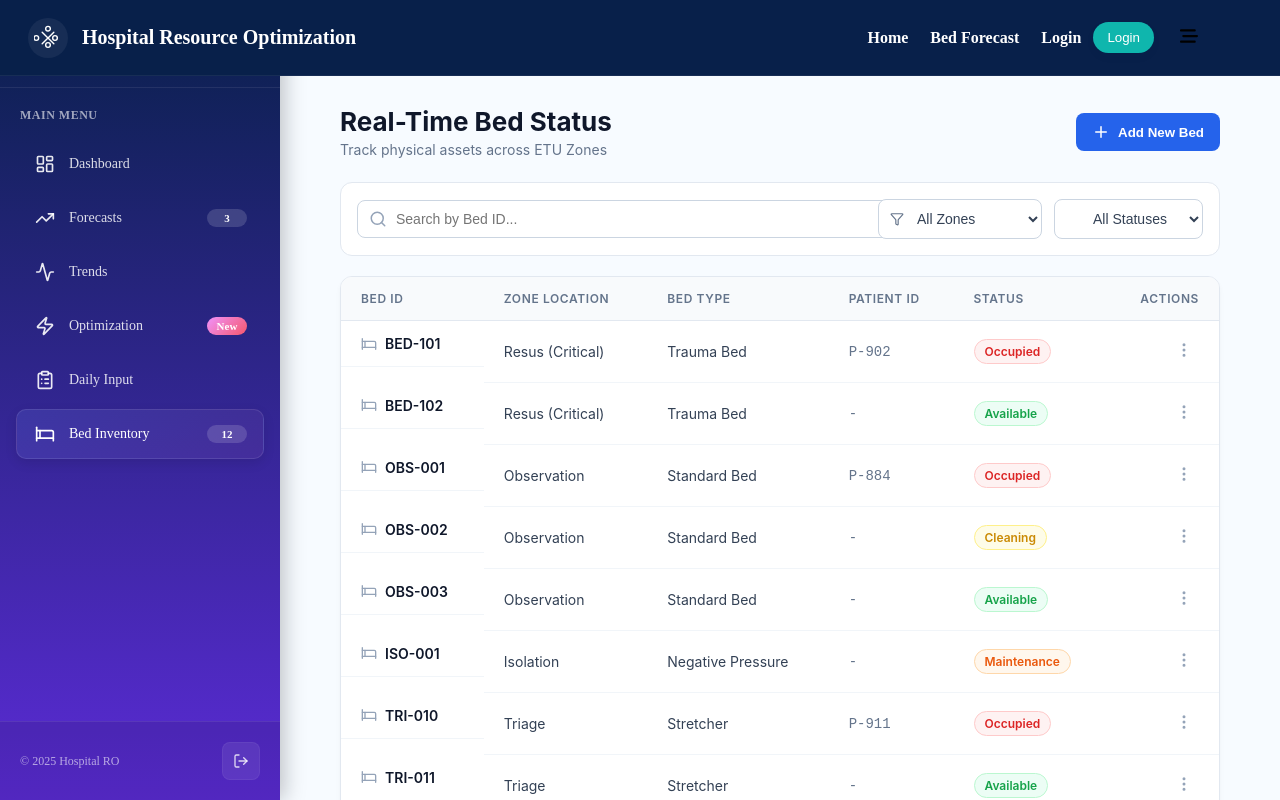
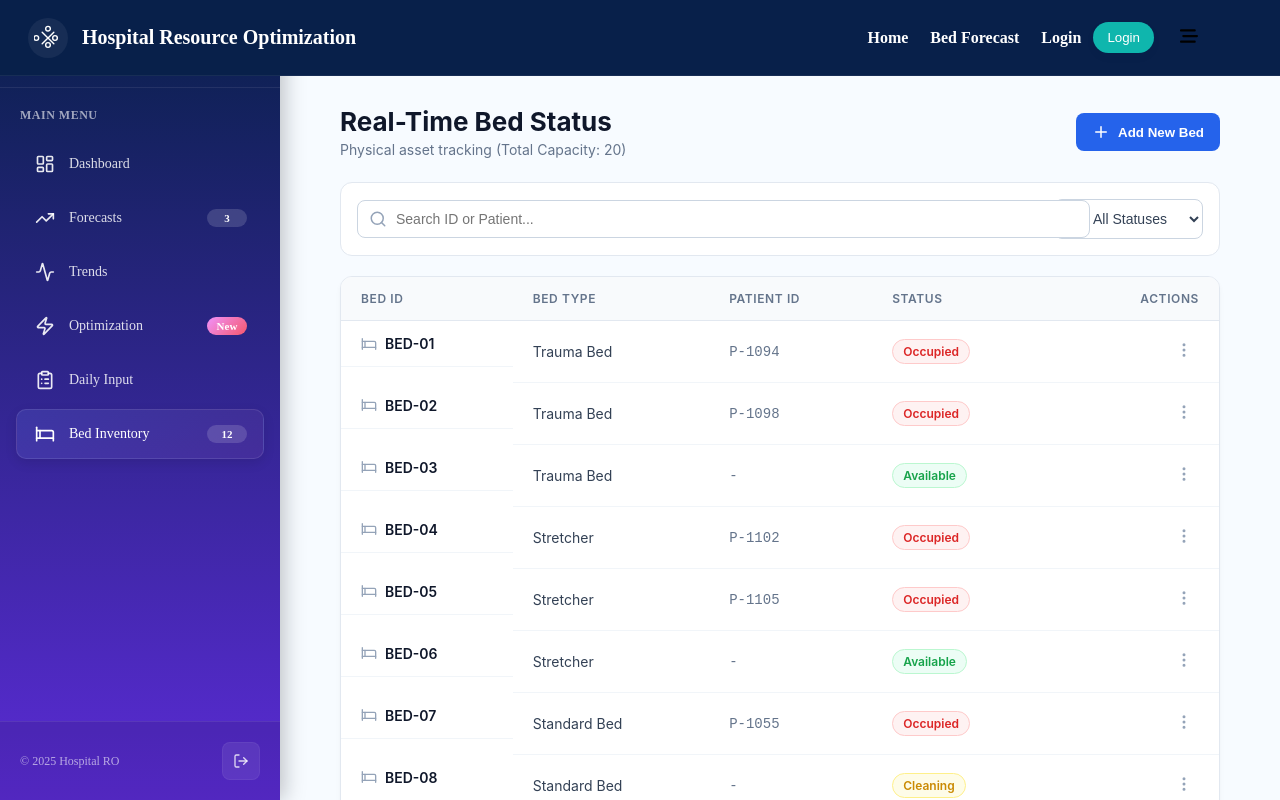
Before and after one commit to lochanajayasinghe/Hospital-Resource-Optimization-and-Demand-Forecasting-System, a React (Create React App) app in the folder frontend/: page /Inventory in a window 1280 px wide. Shown: the top 800 px of the page. Built offline with nearby package versions, Linux system fonts and the light colour scheme.

Commit message:
Update Inventory.jsx

```diff
--- a/frontend/src/components/Bed_demand_focasting/Inventory.jsx
+++ b/frontend/src/components/Bed_demand_focasting/Inventory.jsx
@@ -1,39 +1,41 @@
 import React, { useState } from 'react';
-import { Search, Plus, MoreVertical, Filter, Bed } from 'lucide-react';
+import { Search, Plus, MoreVertical, Bed } from 'lucide-react';
 import Layout from './Layout';
 import styles from './Inventory.module.css';
 
 const BedInventory = () => {
-  // --- ETU PILOT DATA ---
+  // --- MOCK DATA: 20 ETU Beds (No Zone info needed) ---
   const [beds] = useState([
-    { id: 'BED-101', zone: 'Resus (Critical)', type: 'Trauma Bed', status: 'Occupied', patient: 'P-902' },
-    { id: 'BED-102', zone: 'Resus (Critical)', type: 'Trauma Bed', status: 'Available', patient: '-' },
-    { id: 'OBS-001', zone: 'Observation', type: 'Standard Bed', status: 'Occupied', patient: 'P-884' },
-    { id: 'OBS-002', zone: 'Observation', type: 'Standard Bed', status: 'Cleaning', patient: '-' },
-    { id: 'OBS-003', zone: 'Observation', type: 'Standard Bed', status: 'Available', patient: '-' },
-    { id: 'ISO-001', zone: 'Isolation', type: 'Negative Pressure', status: 'Maintenance', patient: '-' },
-    { id: 'TRI-010', zone: 'Triage', type: 'Stretcher', status: 'Occupied', patient: 'P-911' },
-    { id: 'TRI-011', zone: 'Triage', type: 'Stretcher', status: 'Available', patient: '-' },
+    { id: 'BED-01', type: 'Trauma Bed', status: 'Occupied', patient: 'P-1094' },
+    { id: 'BED-02', type: 'Trauma Bed', status: 'Occupied', patient: 'P-1098' },
+    { id: 'BED-03', type: 'Trauma Bed', status: 'Available', patient: '-' },
+    { id: 'BED-04', type: 'Stretcher', status: 'Occupied', patient: 'P-1102' },
+    { id: 'BED-05', type: 'Stretcher', status: 'Occupied', patient: 'P-1105' },
+    { id: 'BED-06', type: 'Stretcher', status: 'Available', patient: '-' },
+    { id: 'BED-07', type: 'Standard Bed', status: 'Occupied', patient: 'P-1055' },
+    { id: 'BED-08', type: 'Standard Bed', status: 'Cleaning', patient: '-' },
+    { id: 'BED-09', type: 'Standard Bed', status: 'Occupied', patient: 'P-1089' },
+    { id: 'BED-10', type: 'Standard Bed', status: 'Available', patient: '-' },
+    { id: 'BED-11', type: 'Neg. Pressure', status: 'Occupied', patient: 'P-1090' },
+    { id: 'BED-12', type: 'Neg. Pressure', status: 'Maintenance', patient: '-' },
+    // ... assume up to 20 beds
   ]);
 
   // --- FILTER STATES ---
   const [searchTerm, setSearchTerm] = useState('');
-  const [filterZone, setFilterZone] = useState('All Zones');
-  const [filterStatus, setFilterStatus] = useState('All Statuses'); // Added this
+  const [filterStatus, setFilterStatus] = useState('All Statuses');
 
-  // --- PERFECTED FILTERING LOGIC ---
+  // --- FILTER LOGIC ---
   const filteredBeds = beds.filter(bed => {
-    // 1. Search Logic (Case insensitive)
-    const matchesSearch = bed.id.toLowerCase().includes(searchTerm.toLowerCase());
+    // 1. Search (ID or Patient)
+    const matchesSearch =
+      bed.id.toLowerCase().includes(searchTerm.toLowerCase()) ||
+      bed.patient.toLowerCase().includes(searchTerm.toLowerCase());
 
-    // 2. Zone Logic (Exact match or 'All')
-    const matchesZone = filterZone === 'All Zones' || bed.zone === filterZone;
-
-    // 3. Status Logic (Exact match or 'All')
+    // 2. Status Filter
     const matchesStatus = filterStatus === 'All Statuses' || bed.status === filterStatus;
 
-    // Return true only if ALL conditions match
-    return matchesSearch && matchesZone && matchesStatus;
+    return matchesSearch && matchesStatus;
   });
 
   return (
@@ -45,7 +47,7 @@ const BedInventory = () => {
           <div className={styles.headerTop}>
             <div>
               <h1 className={styles.title}>Real-Time Bed Status</h1>
-              <p className={styles.subtitle}>Track physical assets across ETU Zones</p>
+              <p className={styles.subtitle}>Physical asset tracking (Total Capacity: 20)</p>
             </div>
             <button className={styles.addBtn} aria-label="Add new bed">
               <Plus size={18} />
@@ -57,42 +59,21 @@ const BedInventory = () => {
         {/* --- CONTROLS --- */}
         <div className={styles.controls} role="region" aria-label="Inventory filters">
 
-          {/* Search Bar */}
+          {/* Search */}
           <div className={styles.searchWrap}>
             <Search size={18} className={styles.searchIcon} />
             <input
               type="text"
-              placeholder="Search by Bed ID..."
+              placeholder="Search ID or Patient..."
               className={styles.searchInput}
               value={searchTerm}
               onChange={(e) => setSearchTerm(e.target.value)}
             />
           </div>
 
-          {/* Filter Group */}
-          <div className={styles.filterGroup}>
-
-            {/* Zone Filter */}
-            <div className={styles.selectWrap}>
-              <Filter size={14} className={styles.filterIcon} />
+          {/* Status Filter Only (Zone filter removed) */}
           <select
             className={styles.select}
-                aria-label="Zone filter"
-                value={filterZone}
-                onChange={(e) => setFilterZone(e.target.value)}
-              >
-                <option value="All Zones">All Zones</option>
-                <option value="Resus (Critical)">Resus (Critical)</option>
-                <option value="Observation">Observation</option>
-                <option value="Triage">Triage</option>
-                <option value="Isolation">Isolation</option>
-              </select>
-            </div>
-
-            {/* Status Filter (Now Working) */}
-            <select
-              className={styles.select}
-              aria-label="Status filter"
             value={filterStatus}
             onChange={(e) => setFilterStatus(e.target.value)}
           >
@@ -103,7 +84,6 @@ const BedInventory = () => {
             <option value="Maintenance">Maintenance</option>
           </select>
         </div>
-        </div>
 
         {/* --- TABLE --- */}
         <div className={styles.tableCard}>
@@ -111,7 +91,6 @@ const BedInventory = () => {
             <thead>
               <tr>
                 <th>Bed ID</th>
-                <th>Zone Location</th>
                 <th>Bed Type</th>
                 <th>Patient ID</th>
                 <th>Status</th>
@@ -126,14 +105,13 @@ const BedInventory = () => {
                       <Bed size={16} className={styles.bedIcon} />
                       {bed.id}
                     </td>
-                    <td className={styles.textCell}>{bed.zone}</td>
                     <td className={styles.textCell}>{bed.type}</td>
                     <td className={styles.monoCell}>{bed.patient}</td>
                     <td>
                       <StatusBadge status={bed.status} />
                     </td>
                     <td className={styles.actionsCell}>
-                      <button className={styles.iconBtn} aria-label={`More actions for ${bed.id}`}>
+                      <button className={styles.iconBtn} aria-label="More options">
                         <MoreVertical size={18} />
                       </button>
                     </td>
@@ -141,8 +119,8 @@ const BedInventory = () => {
                 ))
               ) : (
                 <tr>
-                  <td colSpan="6" style={{textAlign: 'center', padding: '24px', color: '#64748b'}}>
-                    No beds found matching your filters.
+                  <td colSpan="5" className={styles.emptyState}>
+                    No beds found.
                   </td>
                 </tr>
               )}
@@ -163,7 +141,7 @@ const BedInventory = () => {
   );
 };
 
-// --- HELPER COMPONENT ---
+// --- STATUS BADGE ---
 const StatusBadge = ({ status }) => {
   const map = {
     Available: 'badgeAvailable',
```
Lines whose indentation alone changed are shown as unchanged.
